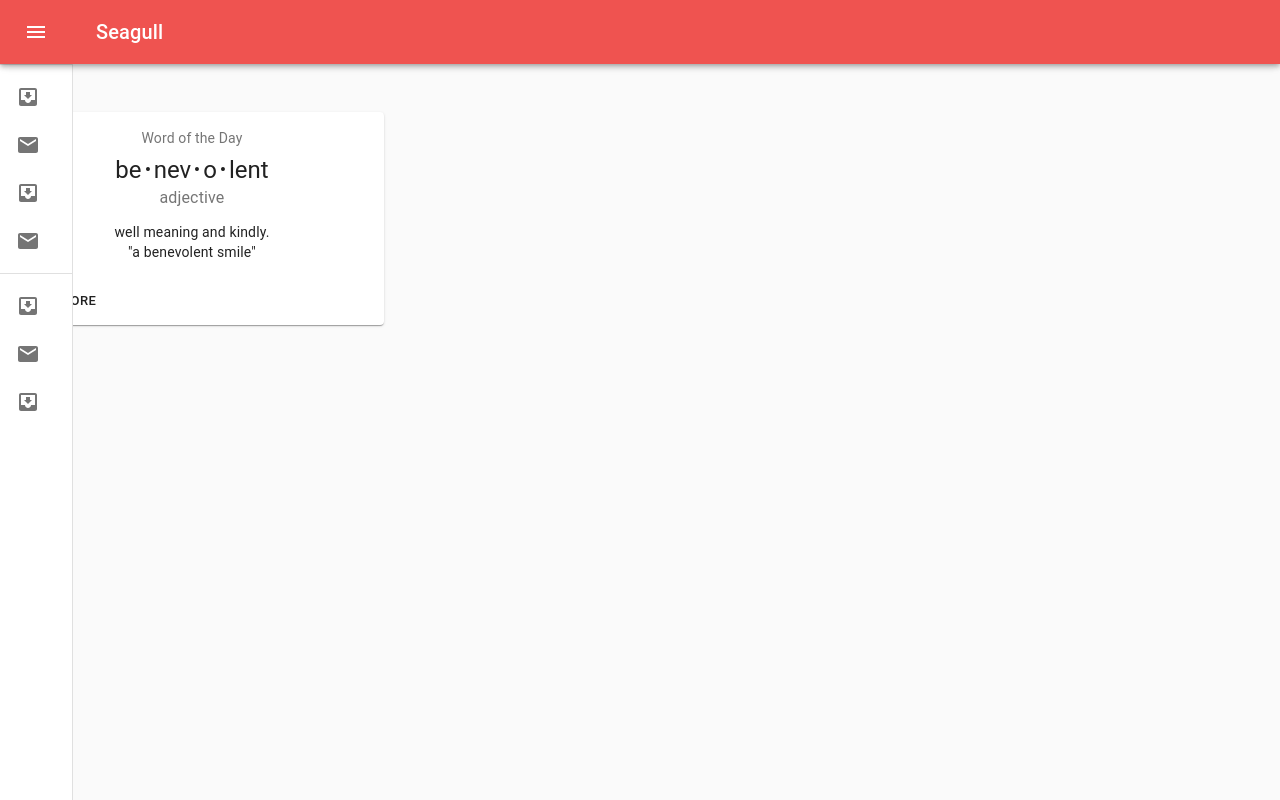
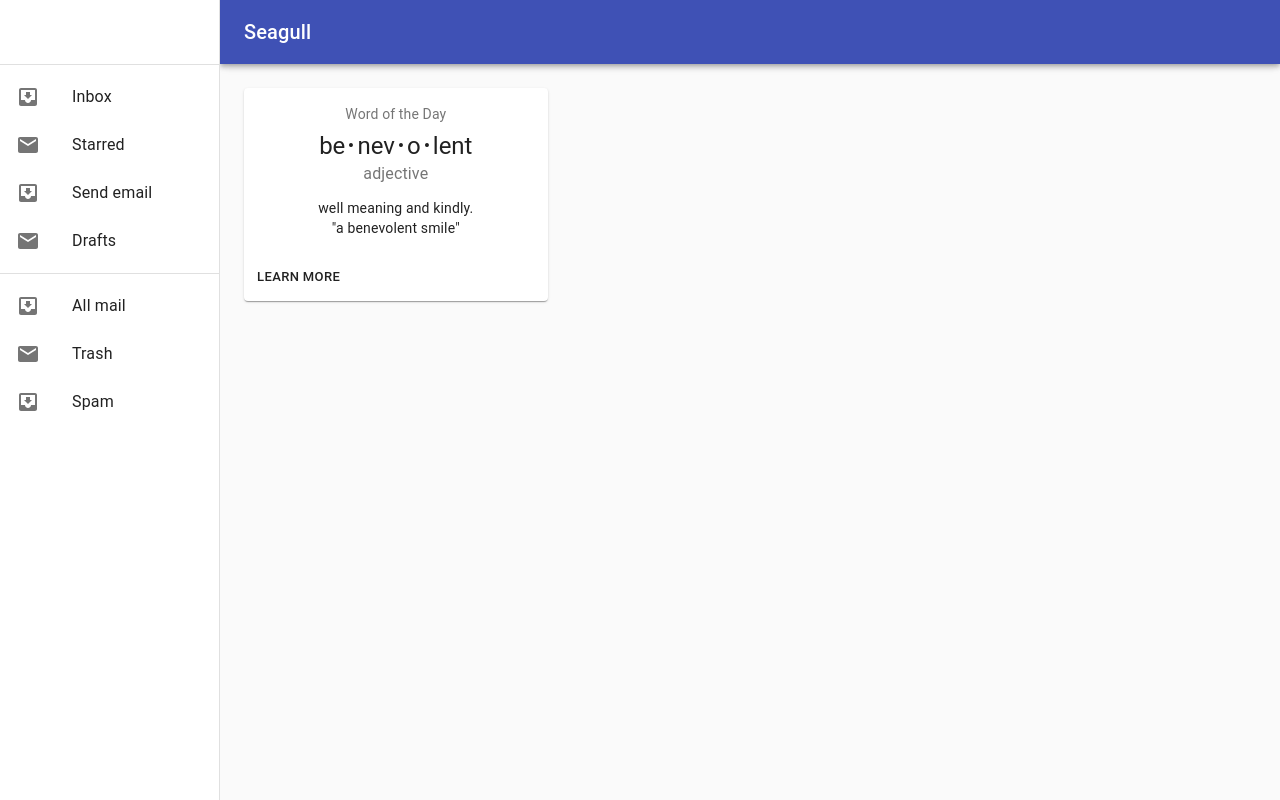
Before and after one commit to toshvelaga/Seagull, a React (Create React App) app: page /display in a window 1280 px wide. Built offline with nearby package versions, Linux system fonts and the light colour scheme.

Commit message:
edited navbar to be persistent and to have props.children

```diff
--- a/src/business/components/Navbar/Navbar.js
+++ b/src/business/components/Navbar/Navbar.js
@@ -1,80 +1,50 @@
 import React from 'react';
-import clsx from 'clsx';
-import { makeStyles, useTheme } from '@material-ui/core/styles';
+import PropTypes from 'prop-types';
+import AppBar from '@material-ui/core/AppBar';
+import CssBaseline from '@material-ui/core/CssBaseline';
+import Divider from '@material-ui/core/Divider';
 import Drawer from '@material-ui/core/Drawer';
-import AppBar from '@material-ui/core/AppBar';
-import Toolbar from '@material-ui/core/Toolbar';
+import Hidden from '@material-ui/core/Hidden';
+import IconButton from '@material-ui/core/IconButton';
+import InboxIcon from '@material-ui/icons/MoveToInbox';
 import List from '@material-ui/core/List';
-import CssBaseline from '@material-ui/core/CssBaseline';
-import Typography from '@material-ui/core/Typography';
-import Divider from '@material-ui/core/Divider';
-import IconButton from '@material-ui/core/IconButton';
-import MenuIcon from '@material-ui/icons/Menu';
-import ChevronLeftIcon from '@material-ui/icons/ChevronLeft';
-import ChevronRightIcon from '@material-ui/icons/ChevronRight';
 import ListItem from '@material-ui/core/ListItem';
 import ListItemIcon from '@material-ui/core/ListItemIcon';
 import ListItemText from '@material-ui/core/ListItemText';
-import InboxIcon from '@material-ui/icons/MoveToInbox';
 import MailIcon from '@material-ui/icons/Mail';
+import MenuIcon from '@material-ui/icons/Menu';
+import Toolbar from '@material-ui/core/Toolbar';
+import Typography from '@material-ui/core/Typography';
+import { makeStyles, useTheme } from '@material-ui/core/styles';
 
-const drawerWidth = 240;
+const drawerWidth = 220;
 
 const useStyles = makeStyles((theme) => ({
   root: {
     display: 'flex',
   },
+  drawer: {
+    [theme.breakpoints.up('sm')]: {
+      width: drawerWidth,
+      flexShrink: 0,
+    },
+  },
   appBar: {
-    zIndex: theme.zIndex.drawer + 1,
-    transition: theme.transitions.create(['width', 'margin'], {
-      easing: theme.transitions.easing.sharp,
-      duration: theme.transitions.duration.leavingScreen,
-    }),
-  },
-  appBarShift: {
-    marginLeft: drawerWidth,
-    width: `calc(100% - ${drawerWidth}px)`,
-    transition: theme.transitions.create(['width', 'margin'], {
-      easing: theme.transitions.easing.sharp,
-      duration: theme.transitions.duration.enteringScreen,
-    }),
+    [theme.breakpoints.up('sm')]: {
+      width: `calc(100% - ${drawerWidth}px)`,
+      marginLeft: drawerWidth,
+    },
   },
   menuButton: {
-    marginRight: 36,
-  },
-  hide: {
-    display: 'none',
-  },
-  drawer: {
-    width: drawerWidth,
-    flexShrink: 0,
-    whiteSpace: 'nowrap',
-  },
-  drawerOpen: {
-    width: drawerWidth,
-    transition: theme.transitions.create('width', {
-      easing: theme.transitions.easing.sharp,
-      duration: theme.transitions.duration.enteringScreen,
-    }),
-  },
-  drawerClose: {
-    transition: theme.transitions.create('width', {
-      easing: theme.transitions.easing.sharp,
-      duration: theme.transitions.duration.leavingScreen,
-    }),
-    overflowX: 'hidden',
-    width: theme.spacing(7) + 1,
+    marginRight: theme.spacing(2),
     [theme.breakpoints.up('sm')]: {
-      width: theme.spacing(9) + 1,
+      display: 'none',
     },
   },
-  toolbar: {
-    display: 'flex',
-    alignItems: 'center',
-    justifyContent: 'flex-end',
-    padding: theme.spacing(0, 1),
-    // necessary for content to be below app bar
-    ...theme.mixins.toolbar,
+  // necessary for content to be below app bar
+  toolbar: theme.mixins.toolbar,
+  drawerPaper: {
+    width: drawerWidth,
   },
   content: {
     flexGrow: 1,
@@ -82,37 +52,51 @@
   },
 }));
 
-export default function Navbar() {
+function Navbar(props) {
+  const { container } = props;
   const classes = useStyles();
   const theme = useTheme();
-  const [open, setOpen] = React.useState(false);
+  const [mobileOpen, setMobileOpen] = React.useState(false);
 
-  const handleDrawerOpen = () => {
-    setOpen(true);
+  const handleDrawerToggle = () => {
+    setMobileOpen(!mobileOpen);
   };
 
-  const handleDrawerClose = () => {
-    setOpen(false);
-  };
+  const drawer = (
+    <div>
+      <div className={classes.toolbar} />
+      <Divider />
+      <List>
+        {['Inbox', 'Starred', 'Send email', 'Drafts'].map((text, index) => (
+          <ListItem button key={text}>
+            <ListItemIcon>{index % 2 === 0 ? <InboxIcon /> : <MailIcon />}</ListItemIcon>
+            <ListItemText primary={text} />
+          </ListItem>
+        ))}
+      </List>
+      <Divider />
+      <List>
+        {['All mail', 'Trash', 'Spam'].map((text, index) => (
+          <ListItem button key={text}>
+            <ListItemIcon>{index % 2 === 0 ? <InboxIcon /> : <MailIcon />}</ListItemIcon>
+            <ListItemText primary={text} />
+          </ListItem>
+        ))}
+      </List>
+    </div>
+  );
 
   return (
     <div className={classes.root}>
       <CssBaseline />
-      <AppBar style={{background: '#ef5350'}}
-        position="fixed"
-        className={clsx(classes.appBar, {
-          [classes.appBarShift]: open,
-        })}
-      >
+      <AppBar position="fixed" className={classes.appBar}>
         <Toolbar>
           <IconButton
             color="inherit"
             aria-label="open drawer"
-            onClick={handleDrawerOpen}
             edge="start"
-            className={clsx(classes.menuButton, {
-              [classes.hide]: open,
-            })}
+            onClick={handleDrawerToggle}
+            className={classes.menuButton}
           >
             <MenuIcon />
           </IconButton>
@@ -121,46 +105,51 @@
           </Typography>
         </Toolbar>
       </AppBar>
-      <Drawer
-        variant="permanent"
-        className={clsx(classes.drawer, {
-          [classes.drawerOpen]: open,
-          [classes.drawerClose]: !open,
-        })}
-        classes={{
-          paper: clsx({
-            [classes.drawerOpen]: open,
-            [classes.drawerClose]: !open,
-          }),
-        }}
-      >
-        <div className={classes.toolbar}>
-          <IconButton onClick={handleDrawerClose}>
-            {theme.direction === 'rtl' ? <ChevronRightIcon /> : <ChevronLeftIcon />}
-          </IconButton>
-        </div>
-        <Divider />
-        <List>
-          {['Inbox', 'Starred', 'Send email', 'Drafts'].map((text, index) => (
-            <ListItem button key={text}>
-              <ListItemIcon>{index % 2 === 0 ? <InboxIcon /> : <MailIcon />}</ListItemIcon>
-              <ListItemText primary={text} />
-            </ListItem>
-          ))}
-        </List>
-        <Divider />
-        <List>
-          {['All mail', 'Trash', 'Spam'].map((text, index) => (
-            <ListItem button key={text}>
-              <ListItemIcon>{index % 2 === 0 ? <InboxIcon /> : <MailIcon />}</ListItemIcon>
-              <ListItemText primary={text} />
-            </ListItem>
-          ))}
-        </List>
-      </Drawer>
+      <nav className={classes.drawer} aria-label="mailbox folders">
+        {/* The implementation can be swapped with js to avoid SEO duplication of links. */}
+        <Hidden smUp implementation="css">
+          <Drawer
+            container={container}
+            variant="temporary"
+            anchor={theme.direction === 'rtl' ? 'right' : 'left'}
+            open={mobileOpen}
+            onClose={handleDrawerToggle}
+            classes={{
+              paper: classes.drawerPaper,
+            }}
+            ModalProps={{
+              keepMounted: true, // Better open performance on mobile.
+            }}
+          >
+            {drawer}
+          </Drawer>
+        </Hidden>
+        <Hidden xsDown implementation="css">
+          <Drawer
+            classes={{
+              paper: classes.drawerPaper,
+            }}
+            variant="permanent"
+            open
+          >
+            {drawer}
+          </Drawer>
+        </Hidden>
+      </nav>
       <main className={classes.content}>
         <div className={classes.toolbar} />
+            {props.children}
       </main>
     </div>
   );
 }
+
+Navbar.propTypes = {
+  /**
+   * Injected by the documentation to work in an iframe.
+   * You won't need it on your project.
+   */
+  container: PropTypes.any,
+};
+
+export default Navbar;
--- a/src/business/containers/Display/Display.js
+++ b/src/business/containers/Display/Display.js
@@ -5,10 +5,11 @@
 class Display extends Component {
     state = {  }
     render() {
-        return (<>
-        <Navbar />
+        return (
+        <Navbar>
             <Cards styles={{width: '30%'}} />
-        </>);
+        </Navbar>
+        );
     }
 }
 
```
